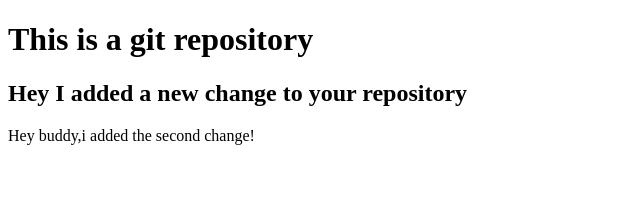
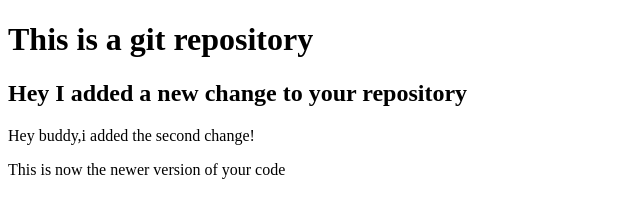
Before and after one commit to ZachyDev/CS50-HAVARD-LECTURE, a plain HTML site: page index.html in a window 1280 px wide. Shown: the whole page, without its empty margins (0-640 px from the left). Drawn offline with Linux system fonts and the light colour scheme.

Commit message:
Update index.html

```diff
--- a/index.html
+++ b/index.html
@@ -10,5 +10,6 @@
     <h1>This is a git repository</h1>
     <h2>Hey I added a new change to your repository</h2>
     <p>Hey buddy,i added the second change!</p>
+    <p>This is now the newer version of your code</p>
 </body>
 </html>
```
